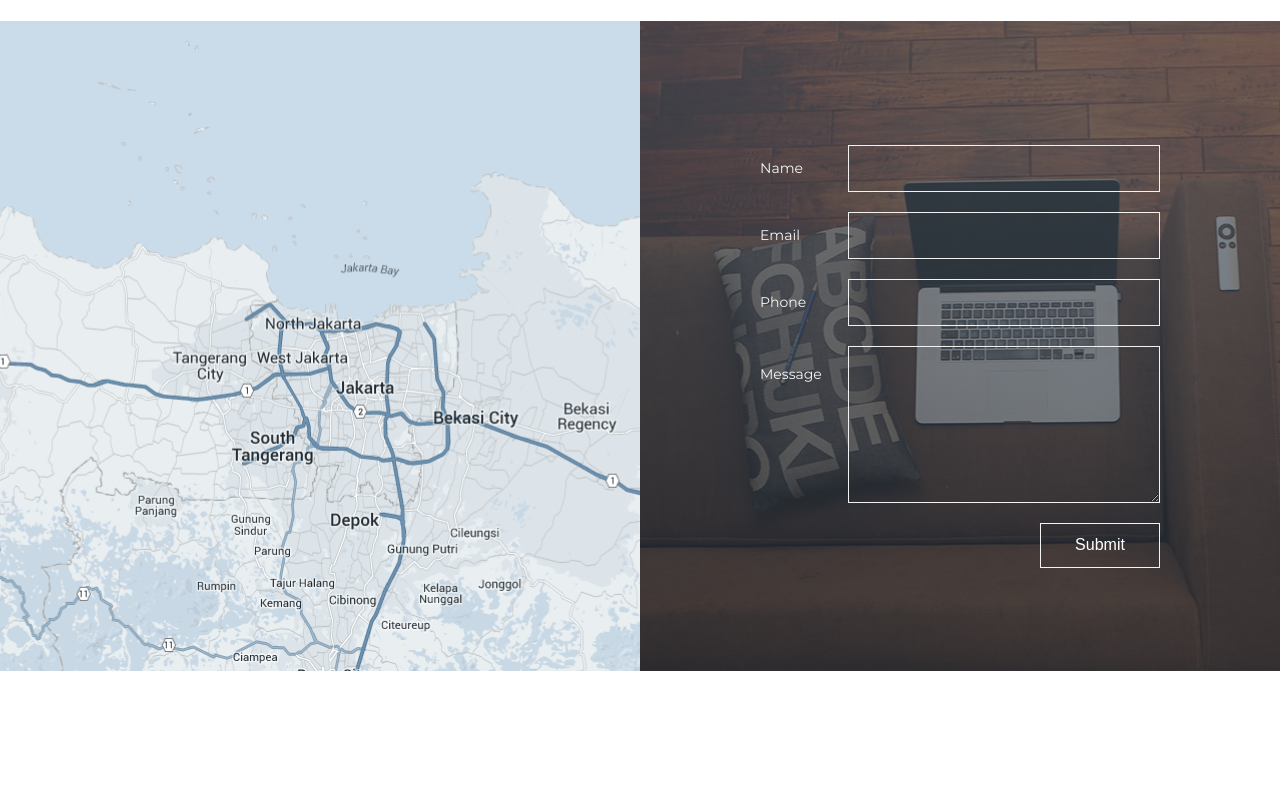
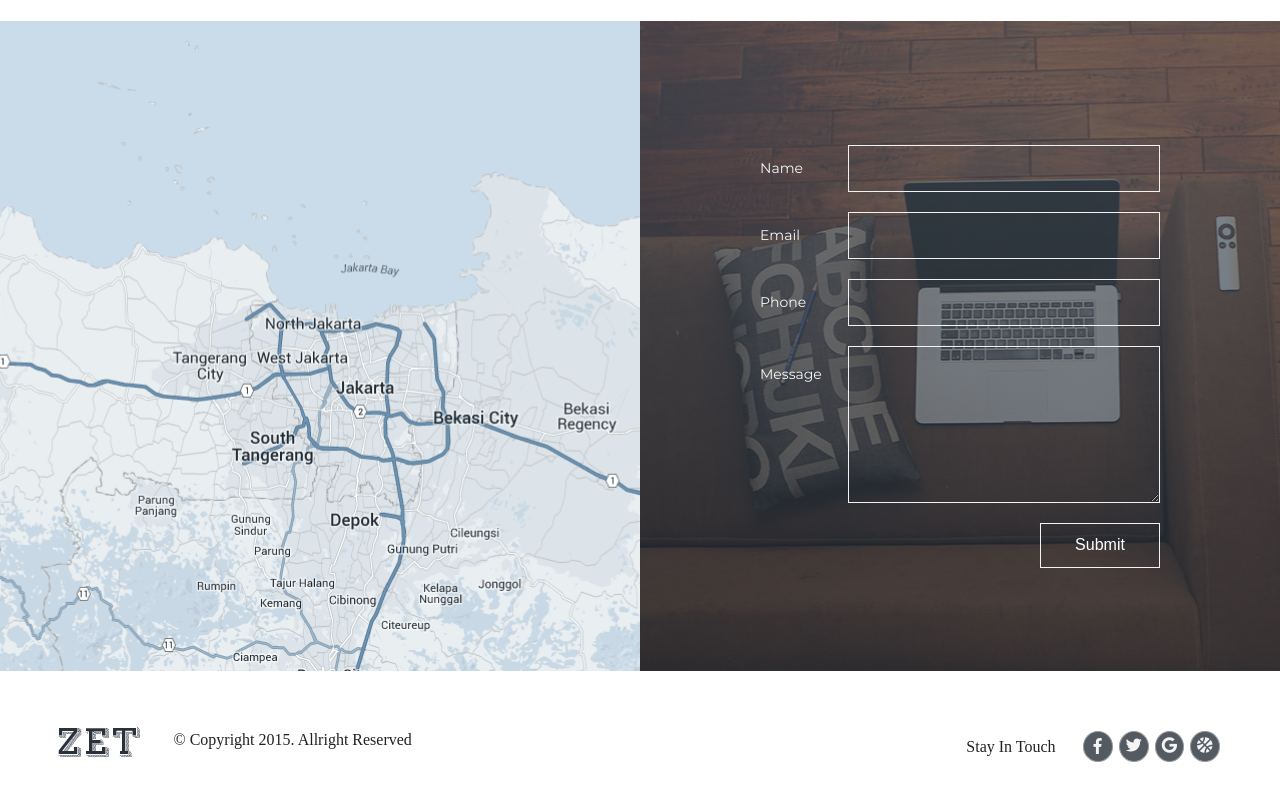
Before and after one commit to GeekHub-Frontend-CMS-8/Alex_Beliaev_HW_9, a website: page app/index.html in a window 1280 px wide. Shown: the part 5805-6617 px from the top of the page. Before the commit the page ends 6476 px from the top, so only its background shows below. Drawn offline with nearby package versions, Linux system fonts and the light colour scheme; files that its build step writes are made by us from their sources; files whose address does not match are found by name.

Commit message:
work 100% ┃ mobile version is not finished

```diff
--- a/app/index.html
+++ b/app/index.html
@@ -537,31 +537,70 @@
         <div class="container contact-container-main">
             <div class="contact_item contact-maps"></div>
             <form class="contact_item contact-form">
+
                 <ul class="contact-form-list">
+                    <!--NAME-->
                     <li class="contact-form-item contact-form-container">
                         <label class="contact-form-item_name" for="name">Name</label>
                         <input class="contact-form-item_space" type="text" name="name" id="name">
                     </li>
-
+                    <!--EMAIL-->
                     <li class="contact-form-item contact-form-container">
                         <label class="contact-form-item_name" for="email">Email</label>
                         <input class="contact-form-item_space" type="email" name="email" id="email">
                     </li>
-
+                    <!--PHONE-->
                     <li class="contact-form-item contact-form-container">
                         <label class="contact-form-item_name" for="phone">Phone</label>
                         <input class="contact-form-item_space" type="text" name="phone" id="phone">
                     </li>
-
+                    <!--MESSAGE-->
                     <li class="contact-form-item contact-form-container">
                         <label class="contact-form-item_name contact-fix-position" for="message">Message</label>
                         <textarea class="contact-form-item_space contact-form-big-space" type="text" name="phone" id="message"></textarea>
                     </li>
+
                 </ul>
+
                 <input type="submit" class="contact-form-item_space contact-form-button">
+
             </form>
         </div>
     </section>
 
+    <!--FOOTER-->
+    <footer>
+        <div class="container footer-container">
+            <!--BLOCK 1-->
+            <div class="footer_block_logo">
+                <img src="img/footer/logos/logo.png">
+                <span class="footer_block_logo-copyright">© Copyright 2015. Allright Reserved</span>
+            </div>
+            <!--BLOCK 2-->
+            <div class="footer_block_social">
+                <span class="footer_block_social_text">Stay In Touch</span>
+                <!--LINK SOCIAL-->
+                <ul class="container-link_logos footer-link-fix">
+                    <!--ELEMENT 1-->
+                    <li class="team_link_logo footer-link-fix-logo-facebook footer-link-fix-logo">
+                        <a href="#"><i class="fab fa-facebook-f "></i></a>
+                    </li>
+                    <!--ELEMENT 2-->
+                    <li class="team_link_logo footer-link-fix-logo">
+                        <a href="#"><i class="fab fa-twitter"></i></a>
+                    </li>
+                    <!--ELEMENT 3-->
+                    <li class="team_link_logo footer-link-fix-logo">
+                        <a href="#"><i class="fab fa-google"></i></a>
+                    </li>
+                    <!--ELEMENT 4-->
+                    <li class="team_link_logo footer-link-fix-logo">
+                        <a href="#"><i class="fas fa-basketball-ball"></i></a>
+                    </li>
+
+                </ul>
+            </div>
+        </div>
+    </footer>
 </body>
 </html>
--- /dev/null
+++ b/app/sass/footer/_footer_section.sass
@@ -0,0 +1,25 @@
+@import "../variables"
+
+footer
+  padding: 40px 0
+.footer-container
+  justify-content: space-between
+  align-items: center
+  flex-wrap: wrap
+  padding: 10px 0
+
+.footer_block_logo-copyright
+  margin-left: 30px
+
+.footer-link-fix
+  display: inline-flex
+
+.footer-link-fix-logo-facebook
+  padding: 6px 10px
+
+.footer-link-fix-logo
+  background-color: #29323c
+  opacity: 0.8
+
+.footer_block_social_text
+  margin-right: 20px
--- a/app/sass/main.sass
+++ b/app/sass/main.sass
@@ -29,3 +29,6 @@
 
 /* CONTACT */
 @import "contact/contact_section"
+
+/* FOOTER */
+@import "footer/footer_section"
```
Also changed, not shown: app/img/footer/logos/logo.png (added), dist/css/main.css, dist/img/footer/logos/ZET.png (added), dist/img/footer/logos/logo.png (added), dist/index.html.
